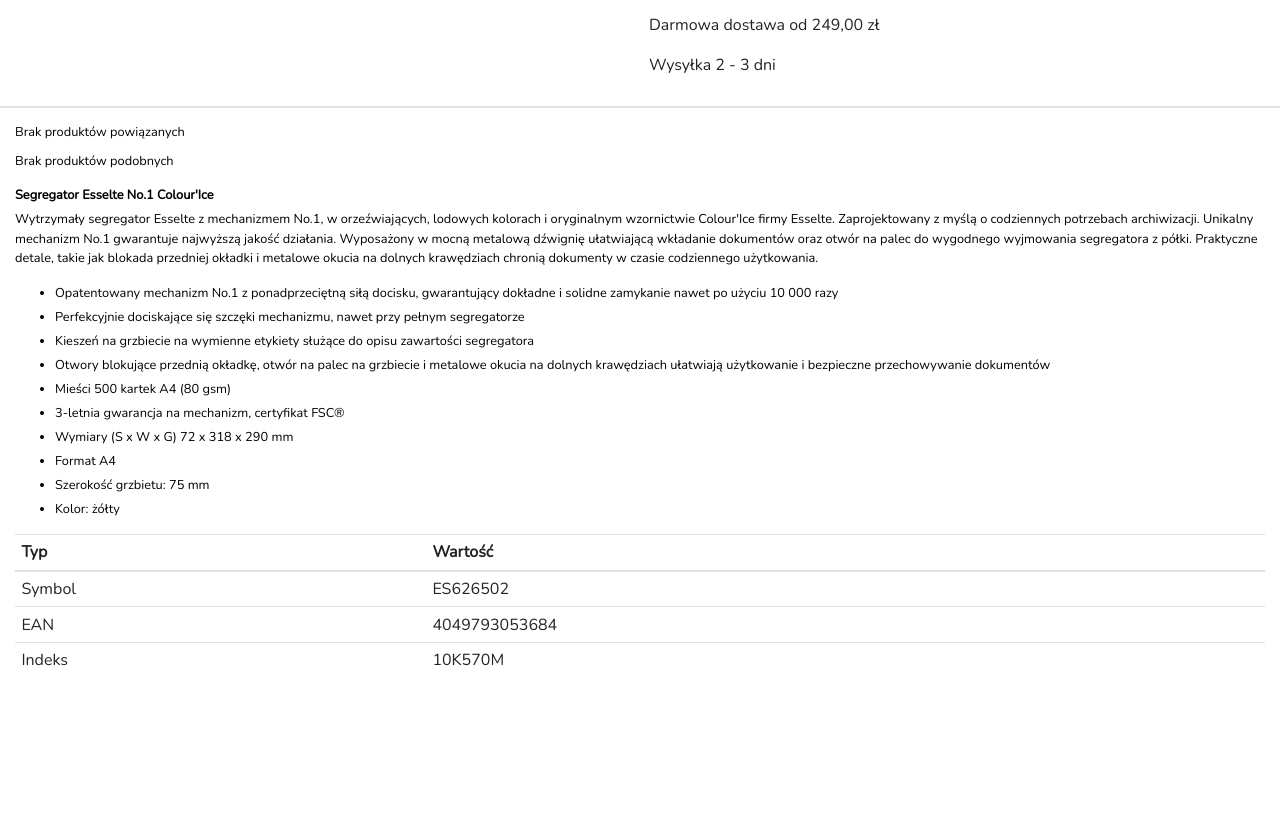
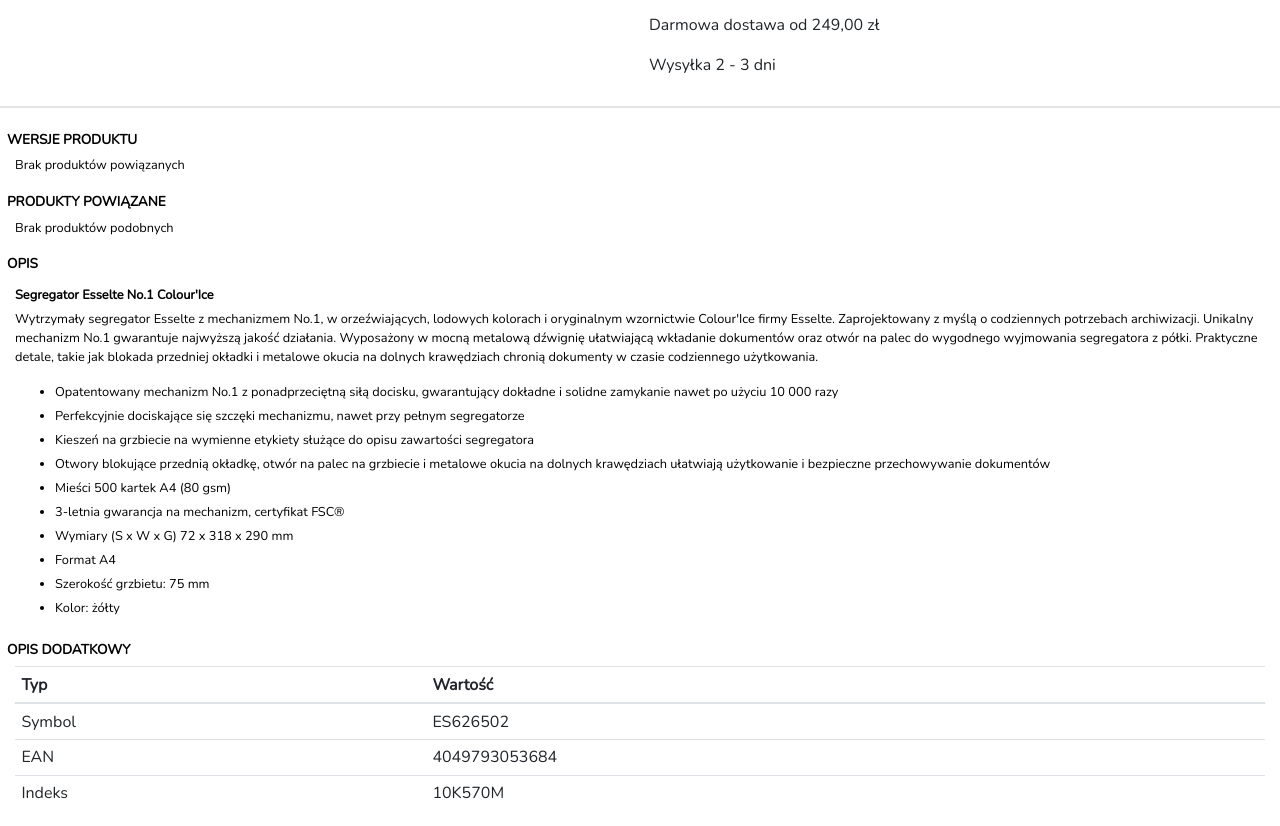
Before and after one commit to karol4862/printStyles, a website: page index.html in a window 1280 px wide. Shown: the part 454-1280 px from the top of the page. Before the commit the page ends 1147 px from the top, so only its background shows below. Drawn offline with nearby package versions, Linux system fonts and the light colour scheme.

Commit message:
add new styles

```diff
--- a/printStyles.css
+++ b/printStyles.css
@@ -128,3 +128,22 @@
   font-size: .8rem !important;
   padding: 10px !important;
 }
+.tab-content .tab-pane::before{
+  display: block;
+  font-weight: bold;
+  font-size: .85rem;
+  margin: .4rem 0 .4rem -8px;
+  text-transform: uppercase;
+}
+.tab-content .tab-pane:nth-child(1)::before{
+  content: ' Wersje produktu ';
+}
+.tab-content .tab-pane:nth-child(2)::before{
+  content: ' Produkty powiązane ';
+}
+.tab-content .tab-pane:nth-child(3)::before{
+  content: ' Opis ';
+}
+.tab-content .tab-pane:nth-child(4)::before{
+  content: ' Opis dodatkowy ';
+}
```
